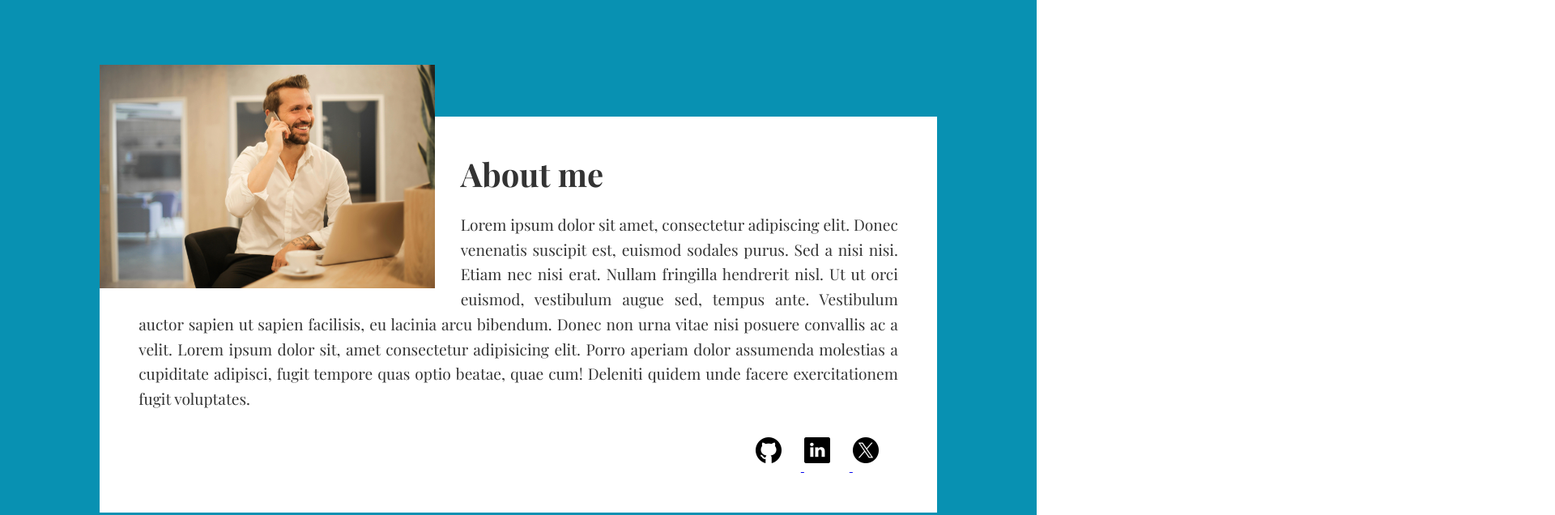
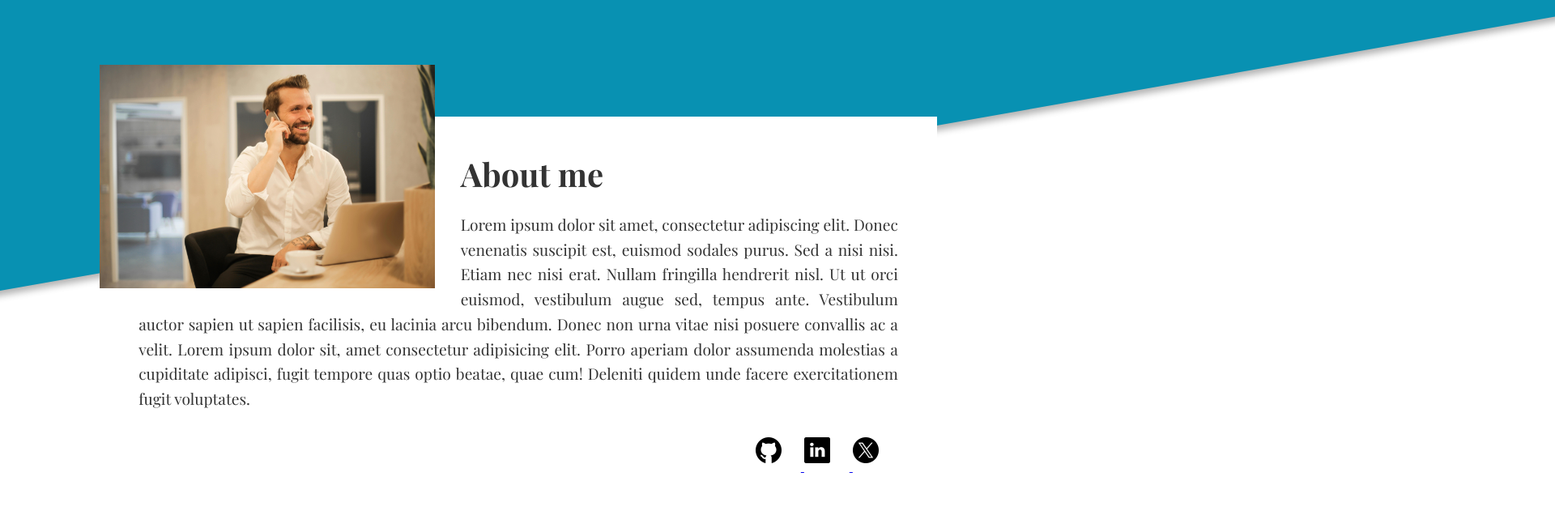
Before and after one commit to Ciberramir52/HomePage, a plain HTML site: page index.html in a window 1280 px wide. Shown: the top 636 px of the page at 81% size, 1920 px wide, since content can reach past the window. Drawn offline with nearby package versions, Linux system fonts and the light colour scheme.

Commit message:
Add rotation to first blue background

```diff
--- a/index.html
+++ b/index.html
@@ -12,6 +12,7 @@
 </head>
 
 <body>
+    <div class="top-background"></div>
     <section id="about-me-section">
         <div class="about-me-container">
             <div class="text-with-image">
--- a/style.css
+++ b/style.css
@@ -15,14 +15,21 @@ body {
     margin: 0;
 }
 
+.top-background {
+    position: absolute;
+    background-color: #0891B2;
+    top: -70vh;
+    left: -50%;
+    height: 100vh;
+    width: 200%;
+    transform: rotate(-10deg);
+    z-index: -1;
+    box-shadow: 0px 6px 8px rgba(0, 0, 0, 0.3);
+}
+
 section,
 footer {
     padding: 5rem 6rem;
-}
-
-#about-me-section {
-    background-color: #0891B2;
-    box-shadow: 0px 6px 8px rgba(0, 0, 0, 0.3);
 }
 
 .about-me-container {
```
